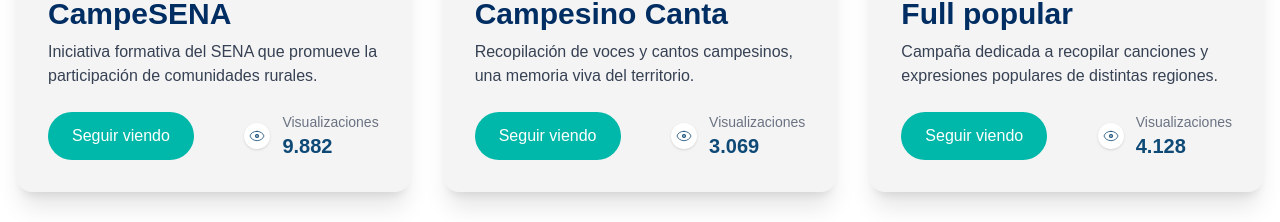
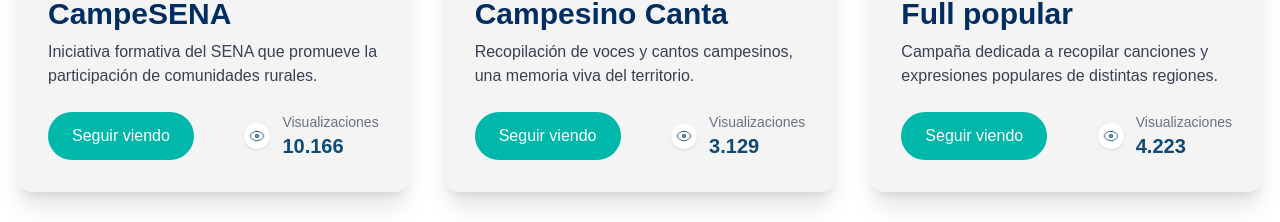
Before and after one commit to PatrimonioSonoro/patrimonio-sonoro, a Next.js app: page / in a window 1280 px wide. Shown: the part 1892-2114 px from the top of the page. Built offline with nearby package versions, Linux system fonts and the light colour scheme; no server answers; the database is empty.

Commit message:
Actualización de visualizaciones campañas

```diff
--- a/app/components/CampaignCard.jsx
+++ b/app/components/CampaignCard.jsx
@@ -72,9 +72,9 @@
           <a href={ctaHref} target="_blank" rel="noopener noreferrer" className="campaign-cta">Seguir viendo</a>
           {(() => {
             const mapping = {
-              'campesena': 9882,
-              'campesino canta': 3069,
-              'full popular': 4128,
+              'campesena': 10166,
+              'campesino canta': 3129,
+              'full popular': 4223,
             };
             const titleKey = (title || '').toLowerCase().trim();
             const value = mapping[titleKey] ?? null;
```
